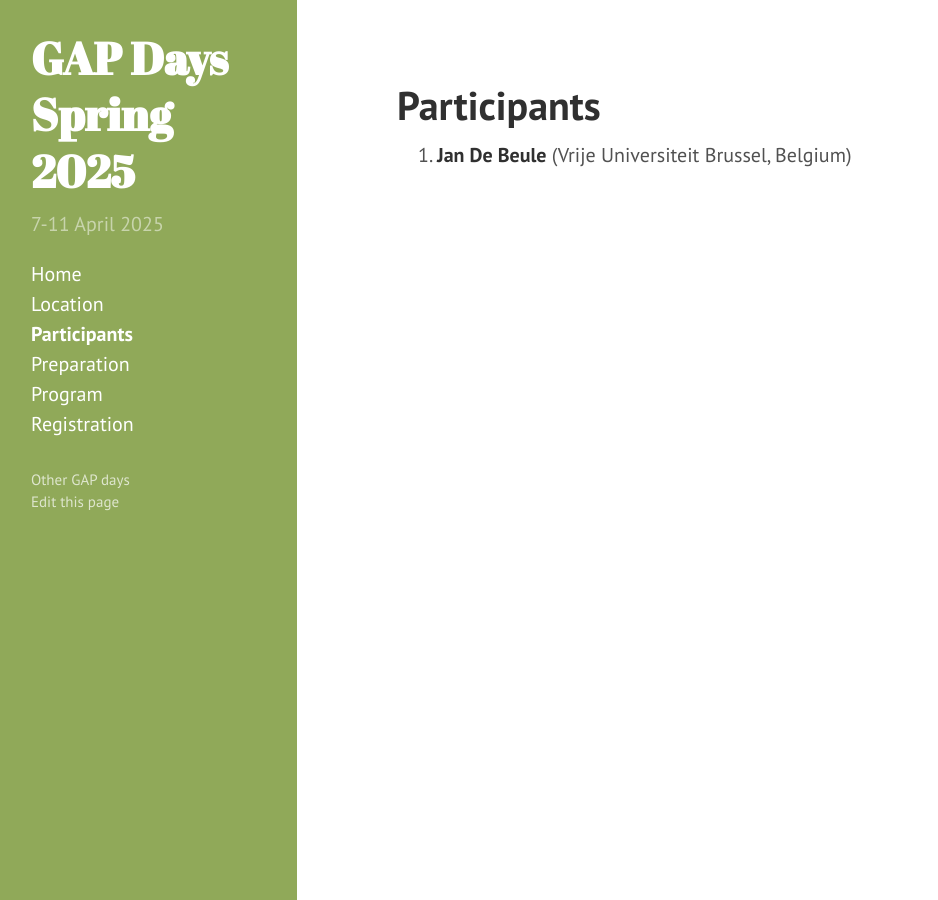
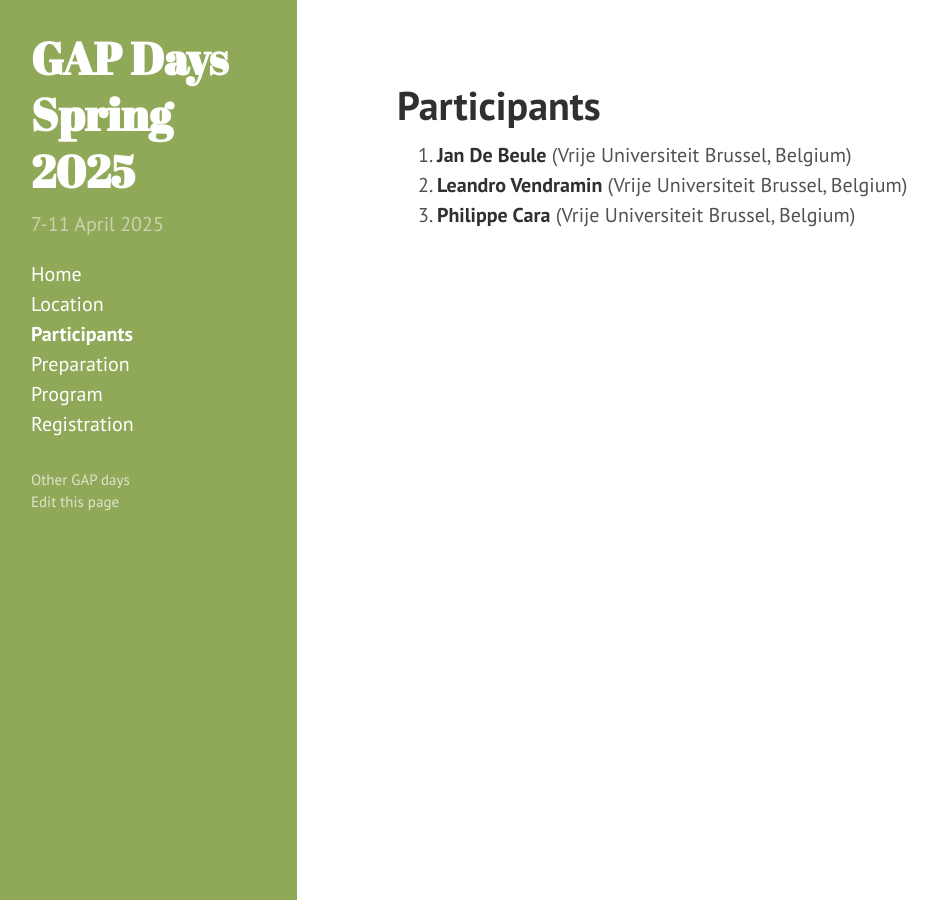
Before and after one commit to gapdays/gapdays2025-spring, a Jekyll site: the page built from participants.md, in a window 1280 px wide. Shown: the whole page, without its empty margins (3-941 px from the left). Built offline with Jekyll 4.4.1, drawn with Linux system fonts in a browser that asks for light colours.

Commit message:
added organizers

```diff
--- a/participants.md
+++ b/participants.md
@@ -2,7 +2,9 @@
 layout: page
 title: Participants
 participants:
+  - {name: Philippe Cara, affiliation: "Vrije Universiteit Brussel, Belgium"}
   - {name: Jan De Beule, affiliation: "Vrije Universiteit Brussel, Belgium"}
+  - {name: Leandro Vendramin, affiliation: "Vrije Universiteit Brussel, Belgium"}
 
 ---
 
```
